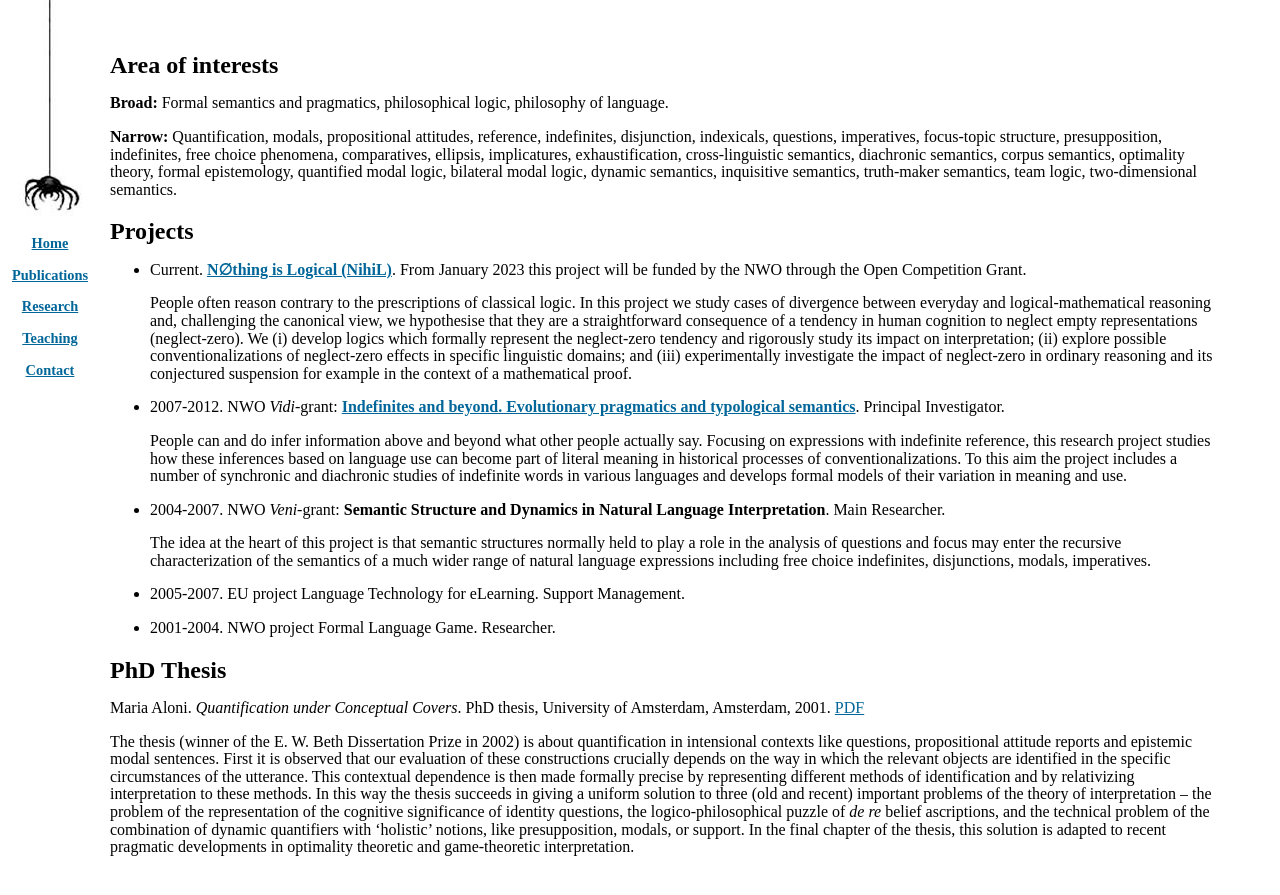
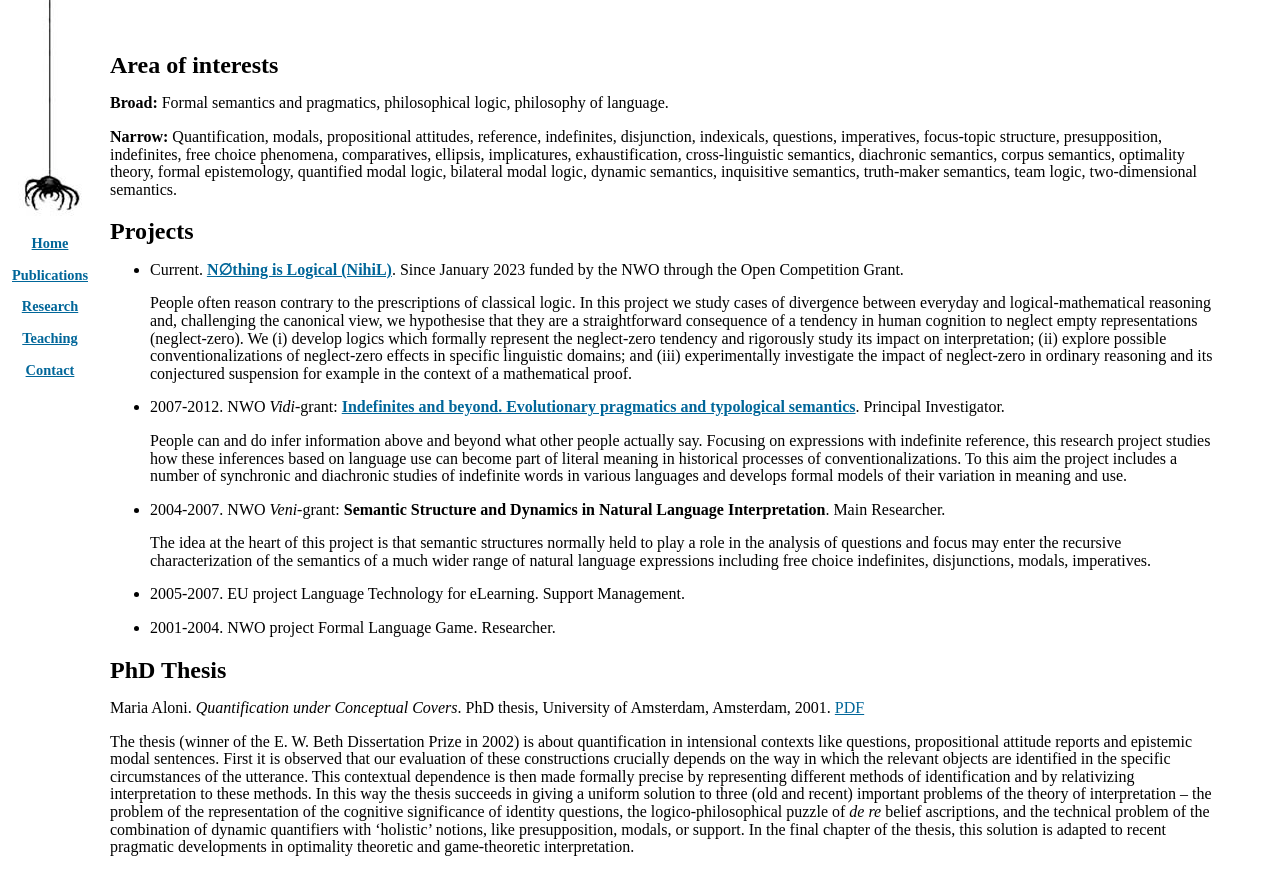
Before and after one commit to rednaw/site, a Jekyll site: the page built from content/research.md, in a window 1280 px wide. Shown: the top 895 px of the page. Built offline with Jekyll 4.4.1, drawn with Linux system fonts in a browser that asks for light colours; some web fonts are replaced.

Commit message:
Update research.md

```diff
--- a/content/research.md
+++ b/content/research.md
@@ -12,7 +12,7 @@
 
 
 ##  Projects
-- Current. [**N&#8709;thing is Logical (NihiL)**]({{ site.baseurl }}/Nihil). From January 2023 this project will be funded by the NWO through the Open Competition Grant.
+- Current. [**N&#8709;thing is Logical (NihiL)**](https://projects.illc.uva.nl/nihil/). Since January 2023 funded by the NWO through the Open Competition Grant.
 
   People often reason contrary to the prescriptions of classical logic. In this project we study cases of divergence between everyday and logical-mathematical reasoning and, challenging the canonical view, we hypothesise that they are a straightforward consequence of a tendency in human cognition to neglect empty representations (neglect-zero). We (i) develop logics which formally represent the neglect-zero tendency and rigorously study its impact on interpretation; (ii) explore possible conventionalizations of neglect-zero effects in specific linguistic domains; and (iii) experimentally investigate the impact of neglect-zero in ordinary reasoning and its conjectured suspension for example in the context of a mathematical proof.
 
```
